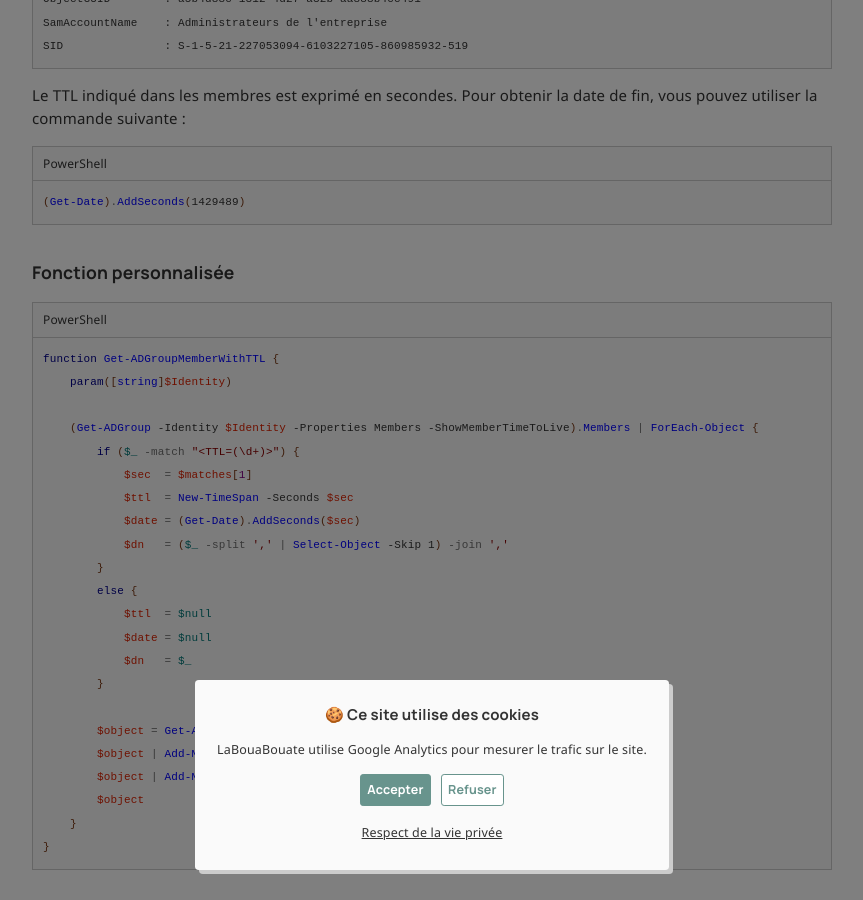
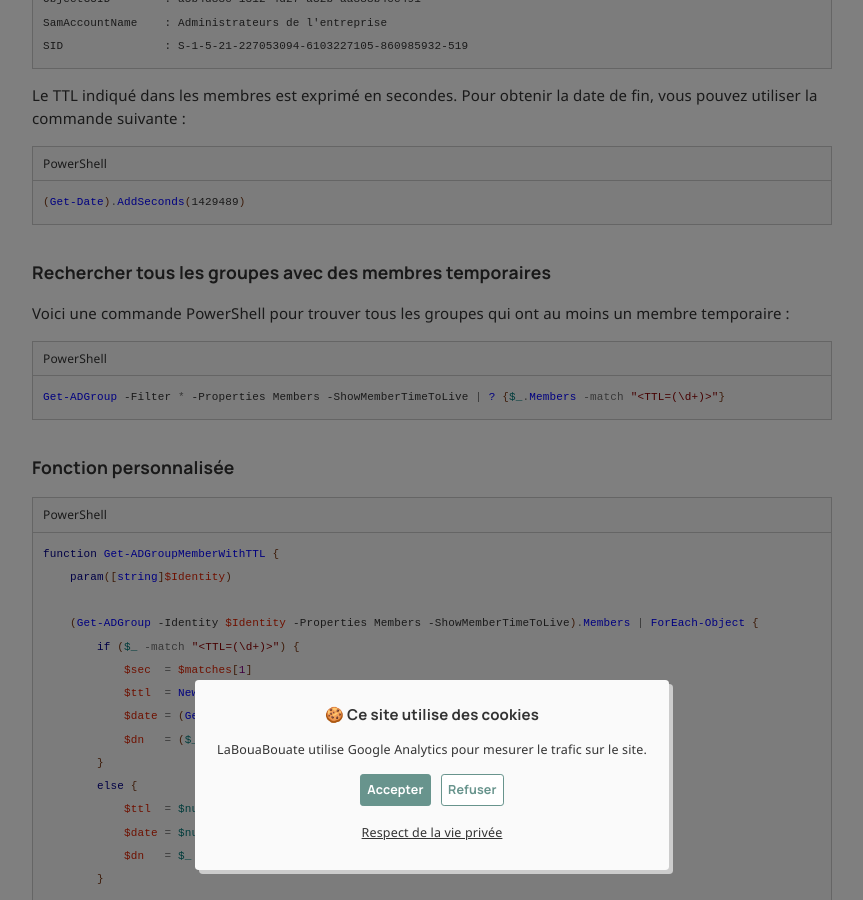
Before and after one commit to leobouard/leobouard.github.io, a Jekyll site: the page built from _posts/2025-01-23-utiliser-privileged-access-management.md, in a window 1280 px wide and 900 px high, scrolled down 1868 px. Shown: the whole window, without its empty margins (208-1071 px from the left). Built offline with Jekyll 4.4.1, drawn with Linux system fonts in a browser that asks for light colours; nearby versions of some CDN libraries; some web fonts are replaced; comment, search, counter and statistics services are not loaded.

Commit message:
Update 2025-01-23-utiliser-privileged-access-management.md

````diff
--- a/_posts/2025-01-23-utiliser-privileged-access-management.md
+++ b/_posts/2025-01-23-utiliser-privileged-access-management.md
@@ -72,6 +72,14 @@ Le TTL indiqué dans les membres est exprimé en secondes. Pour obtenir la date
 (Get-Date).AddSeconds(1429489)
 ```
 
+### Rechercher tous les groupes avec des membres temporaires
+
+Voici une commande PowerShell pour trouver tous les groupes qui ont au moins un membre temporaire :
+
+```powershell
+Get-ADGroup -Filter * -Properties Members -ShowMemberTimeToLive | ? {$_.Members -match "<TTL=(\d+)>"}
+```
+
 ### Fonction personnalisée
 
 ```powershell
````
